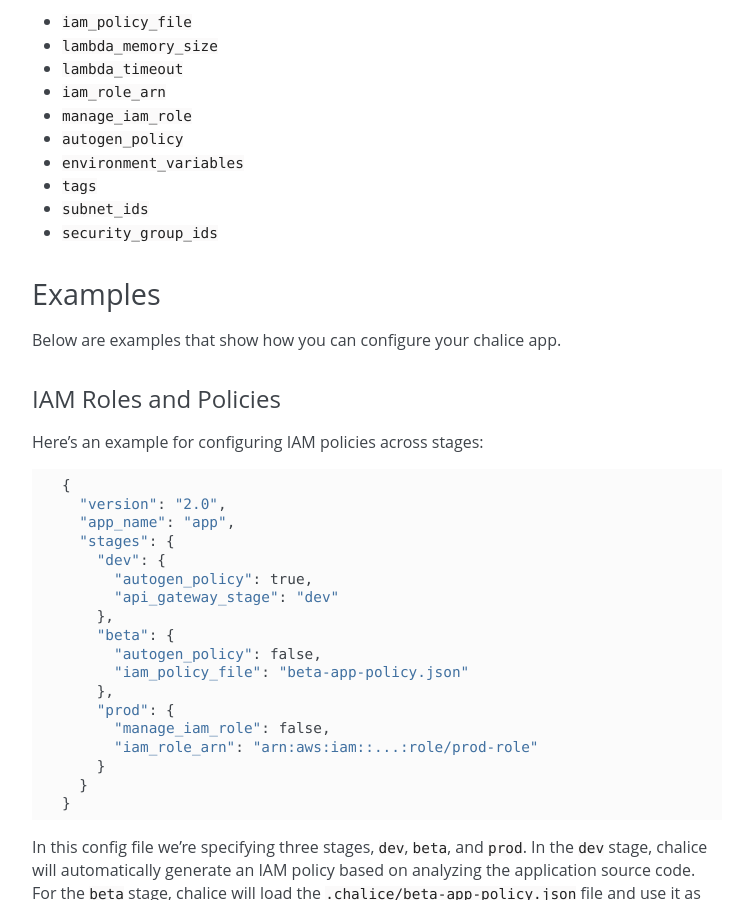
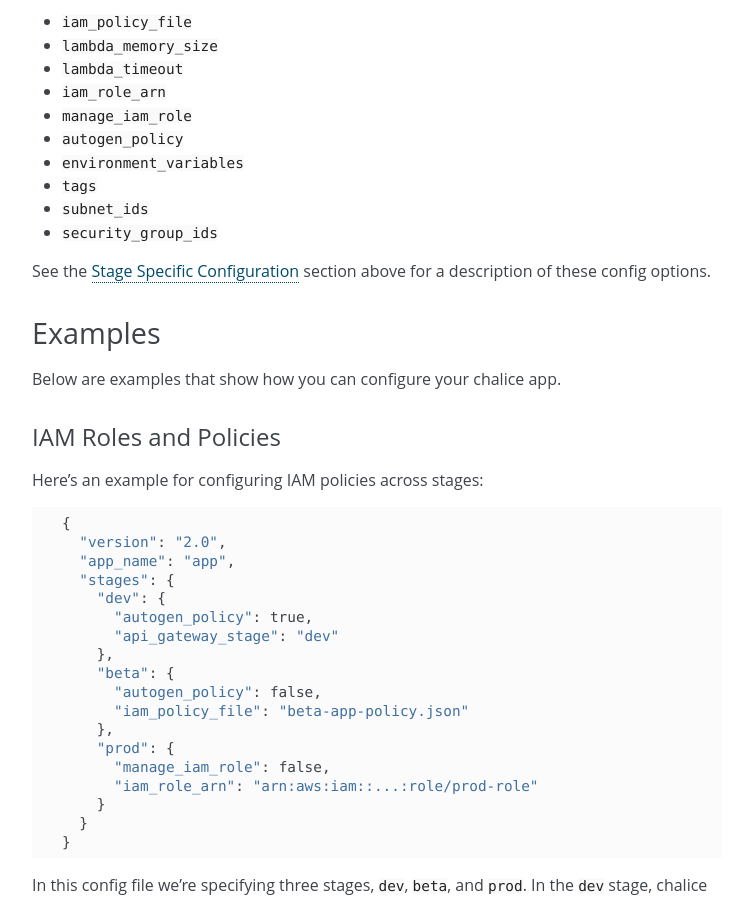
Before and after one commit to aws/chalice, a Sphinx documentation site: the page built from docs/source/topics/configfile.rst, in a window 1280 px wide and 900 px high, scrolled down 2491 px. Shown: the whole window, without its empty margins (398-1139 px from the left). Built offline with Sphinx 7.4.7, drawn with Linux system fonts in a browser that asks for light colours; pages that are not in the unit, such as notebooks, are missing from menus.

Commit message:
Add a reference back to the stage config in the lambda config

```diff
--- a/docs/source/topics/configfile.rst
+++ b/docs/source/topics/configfile.rst
@@ -16,6 +16,8 @@
 
     1 directory, 3 files
 
+
+.. _stage-config:
 
 Stage Specific Configuration
 ----------------------------
@@ -160,6 +162,9 @@
 * ``subnet_ids``
 * ``security_group_ids``
 
+
+See the :ref:`stage-config` section above for a description
+of these config options.
 
 Examples
 --------
```
